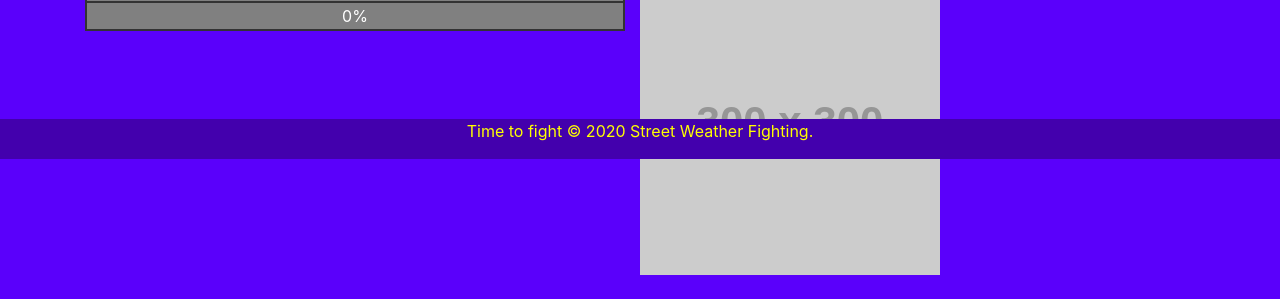
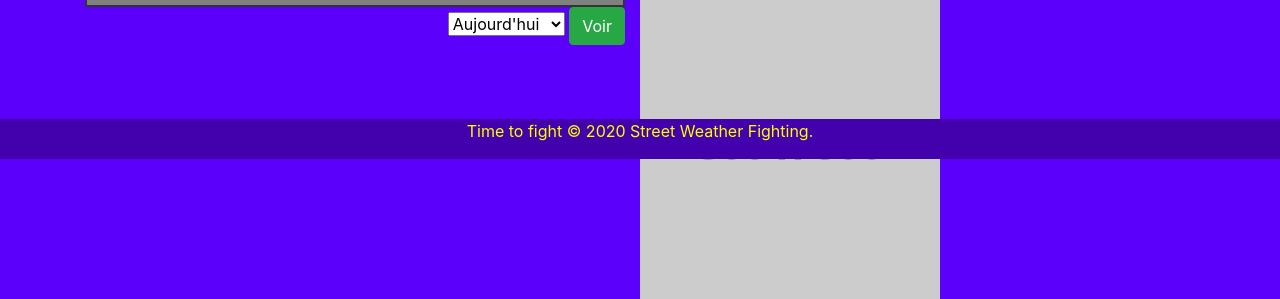
Before and after one commit to Tsorik/Street-Weather-Fighting, a Symfony app: template templates/details/index.html.twig in a window 1280 px wide. Shown: the part 641-940 px from the top of the page. Before the commit the page ends 916 px from the top, so only its background shows below. Run offline with Twig, Linux system fonts and the light colour scheme; the template is opened without the code that fills it, so the values that code supplies are empty; grey boxes labelled with a size stand in for pictures from a placeholder-image service; some libraries are stand-ins or nearby versions.

Commit message:
detail css

```diff
--- a/public/css/details.css
+++ b/public/css/details.css
@@ -1,3 +1,7 @@
+.weather_png{
+    width : 20%;
+}
+
 
 table{
     width: 100%;
@@ -35,3 +39,7 @@ tfoot {
     height: 300px;  /* The height is 300 pixels */
     width: 300px;  /* The width is the width of the web page */
    }
+
+#form_day{
+    text-align: right;
+}
--- a/public/css/versus.css
+++ b/public/css/versus.css
@@ -1,5 +1,9 @@
 #banniere-vs{
     border-bottom: black solid 2px;
+}
+
+.weather_png{
+    width : 25%;
 }
 
 table{
--- a/src/Controller/VersusController.php
+++ b/src/Controller/VersusController.php
@@ -19,10 +19,12 @@ class VersusController extends AbstractController
      */
     public function index(Request $request, EntityManagerInterface $manager, VersusRepository $versusRepository, VillesFranceFreeRepository $villesFranceFree)
     {
+        global $data_details;
+
         $city_name1 = $request->get('id1');
         $city_name2 = $request->get('id2');
 
-   /*      $city1 = $villesFranceFree->findBy(['villeSlug' => $city_name1]);
+        /*      $city1 = $villesFranceFree->findBy(['villeSlug' => $city_name1]);
         $city2 = $villesFranceFree->findBy(['villeSlug' => $city_name2]);
         $insee_num1 = $city1[0];
         $insee_num1 = substr($insee_num1->getvilleCodePostal(), 0,5);
@@ -101,6 +103,8 @@ class VersusController extends AbstractController
         return $this->render('versus/index.html.twig', [
             'city_name1' => $city_name_str1,
             'city_name2' => $city_name_str2,
+            'insee1' => $insee_num1,
+            'insee2' => $insee_num2,
             'tmax1' => $forecast1->tmax,
             'tmax2' => $forecast2->tmax,
             'tmin1' => $forecast1->tmin,
--- a/src/Entity/Comment.php
+++ b/src/Entity/Comment.php
@@ -4,9 +4,14 @@ namespace App\Entity;
 
 use App\Repository\CommentRepository;
 use Doctrine\ORM\Mapping as ORM;
+use Symfony\Bridge\Doctrine\Validator\Constraints\UniqueEntity;
+use Symfony\Component\Validator\Constraints as Assert;
 
 /**
  * @ORM\Entity(repositoryClass=CommentRepository::class)
+ * @UniqueEntity(
+ *     fields={"author", "content", "versus"},
+ * )
  */
 class Comment
 {
--- a/templates/asset_weather1.html.twig
+++ b/templates/asset_weather1.html.twig
@@ -1,21 +1,21 @@
 {% if weather1 == 0 %}
-	<img width="25%" src="{{ asset('build/images/0.png') }}"/><br>
+	<img class="weather_png" src="{{ asset('build/images/0.png') }}"/><br>
 {% elseif weather1 == 1 %}
-	<img width="25%" src="{{ asset('build/images/1.png') }}"/><br>
+	<img class="weather_png" src="{{ asset('build/images/1.png') }}"/><br>
 {% elseif weather1 >= 2 and weather1 <= 3 %}
-	<img width="25%" src="{{ asset('build/images/3.png') }}"/><br>
+	<img class="weather_png" src="{{ asset('build/images/3.png') }}"/><br>
 {% elseif weather1 >= 4 and weather1 <= 5 %}
-	<img width="25%" src="{{ asset('build/images/4.png') }}"/><br>
+	<img class="weather_png" src="{{ asset('build/images/4.png') }}"/><br>
 {% elseif weather1 >= 6 and weather1 <= 7 %}
-	<img width="25%" src="{{ asset('build/images/6.png') }}"/><br>
+	<img class="weather_png" src="{{ asset('build/images/6.png') }}"/><br>
 {% elseif weather1 >= 10 and weather1 <= 11 or weather1 >= 13 and weather1 <= 14 or weather1 == 16 or weather1 >= 40 and weather1 <= 41 or weather1 >= 43 and weather1 <= 44 or weather1 >= 46 and weather1 <= 47 or weather1 >= 210 and weather1 <= 211 %}
-	<img width="25%" src="{{ asset('build/images/10.png') }}"/><br>
+	<img class="weather_png" src="{{ asset('build/images/10.png') }}"/><br>
 {% elseif weather1 == 12 or weather1 == 15 or weather1 == 42 or weather1 == 45 or weather1 == 48 or weather1 == 212 %}
-	<img width="25%" src="{{ asset('build/images/12.png') }}"/><br>
+	<img class="weather_png" src="{{ asset('build/images/12.png') }}"/><br>
 {% elseif weather1 >= 60 and weather1 <= 78 or weather1 >= 220 and weather1 <= 232 %}
-	<img width="25%" src="{{ asset('build/images/60.png') }}"/><br>
+	<img class="weather_png" src="{{ asset('build/images/60.png') }}"/><br>
 {% elseif weather1 >= 100 and weather1 <= 142 %}
-	<img width="25%" src="{{ asset('build/images/100.png') }}"/><br>
+	<img class="weather_png" src="{{ asset('build/images/100.png') }}"/><br>
 {% elseif weather1 == 235 %}
-	<img width="25%" src="{{ asset('build/images/100.png') }}"/><br>
+	<img class="weather_png" src="{{ asset('build/images/100.png') }}"/><br>
 {% endif %}
--- a/templates/details/index.html.twig
+++ b/templates/details/index.html.twig
@@ -1,14 +1,16 @@
 {% extends 'base.html.twig' %}
 
-{% block title %}Hello DetailsController!{% endblock %}
+{% block title %}Hello DetailsController!
+{% endblock %}
 {% block stylesheets %}
-<link href="{{ asset('css/details.css') }}" type="text/css" rel="stylesheet">{% endblock %}
+	<link href="{{ asset('css/details.css') }}" type="text/css" rel="stylesheet">
+{% endblock %}
 {% block body %}
 	{% include ('mininavbar.html.twig') %}
 	<div class="container-fluid">
 		<div id="banniere-vs" class="row">
 			<div class="col-md-12 text-center my-4">
-            <img width="20%" src="{{ asset('build/images/4.png') }}" /><br>
+				{% include ('asset_weather1.html.twig') %}<br>
 				<h1>{{ city_name }}</h1>
 			</div>
 		</div>
@@ -25,35 +27,45 @@
 							<th class="middle_td">Température minimale</th>
 						</tr>
 						<tr>
-                        <td class="middle_td">8</td>
+							<td class="middle_td">{{ tmin }}</td>
 						</tr>
 						<tr>
 							<th class="middle_td">Température maximale</th>
 						</tr>
 						<tr>
-                        <td class="middle_td">20</td>
+							<td class="middle_td">{{ tmax }}</td>
 						</tr>
 						<tr>
 							<th class="middle_td">Temps d'ensoleillement</th>
 						</tr>
 						<tr>
-                        <td class="middle_td">10h</td>
+							<td class="middle_td">{{ sunhours }}h</td>
 						</tr>
 						<tr>
-                        <th class="middle_td">wind</th>
+							<th class="middle_td">Probabilité de rafale superieur à 70km/h</th>
 						</tr>
 						<tr>
-                        <td class="middle_td">40km/h</td>
+							<td class="middle_td">{{ probawind }}%</td>
 						</tr>
 						<tr>
-                        <th class="middle_td">rain</th>
+							<th class="middle_td">Probabilité de pluie</th>
 						</tr>
 						<tr>
-                        <td class="middle_td">0%</td>
+							<td class="middle_td">{{ probarain }}%</td>
 						</tr>
 					</tbody>
 				</table>
+				<form id="form_day" action="{{ path('details', { 'slug': slug, 'insee': insee }) }}" method="post">
+					<select name="weather_date">
+						<option value="0" selected>Aujourd'hui</option>
+						<option value="1">Demain</option>
+						<option value="2">Dans 2 jours</option>
+						<option value="3">Dans 3 jours</option>
+					</select>
+					<button type="submit" class="btn btn-success">Voir</button>
+				</form>
 			</div>
+			{# Google map #}
 			<div class="col-6">
 				<div class="row">
 					<div id="map"></div>
@@ -61,28 +73,21 @@
 						var lat = {{ lat | json_encode() }}
 						var lng = {{ lng | json_encode() }}
 						// Initialize and add the map
-                    function initMap() {
-                        // The location of Uluru
+						function initMap() { // The location of Uluru
 						var uluru = {
 						lat: lat,
 						lng: lng
 						};
 						// The map, centered at Uluru
-                        var map = new google.maps.Map(
-                            document.getElementById('map'), {
+						var map = new google.maps.Map(document.getElementById('map'), {
 						zoom: 8,
 						center: uluru
 						});
 						// The marker, positioned at Uluru
-                        var marker = new google.maps.Marker({
-                            position: uluru,
-                            map: map
-                        });
+						var marker = new google.maps.Marker({position: uluru, map: map});
 						}
 					</script>
-                <script defer
-                    src="https://maps.googleapis.com/maps/api/js?key=AIzaSyCjhy053n06QVeaZgECBwicZIlvg9qDVrI&callback=initMap">
-                </script>
+					<script defer src="https://maps.googleapis.com/maps/api/js?key=AIzaSyCjhy053n06QVeaZgECBwicZIlvg9qDVrI&callback=initMap"></script>
 				</div>
 				<div class="row">
 					<img src="http://fakeimg.pl/300/">
--- a/templates/versus/index.html.twig
+++ b/templates/versus/index.html.twig
@@ -11,10 +11,10 @@
 		<div id="banniere-vs" class="row">
 			<div class="col-md-6 text-center my-4">
 				{% include ('asset_weather1.html.twig') %}
-				<h1><a class="details_name" href="{{ path('details', { 'slug': city_name1 }) }}">{{ city_name1 }}</a></h1>
+				<h1><a class="details_name" href="{{ path('details', { 'slug': city_name1, 'insee': insee1 }) }}">{{ city_name1 }}</a></h1>
 			</div>
 			<div class="col-md-6 text-center my-4">
-				<h1><a class="details_name" href="{{ path('details', { 'slug': city_name2 }) }}">{{ city_name2 }}</a></h1>
+				<h1><a class="details_name" href="{{ path('details', { 'slug': city_name2, 'insee': insee2 }) }}">{{ city_name2 }}</a></h1>
 				{% include ('asset_weather2.html.twig') %}
 			</div>
 		</div>
```
Also changed, not shown: src/Controller/DetailsController.php (+29 -7 lines), templates/asset_weather2.html.twig (+10 -10 lines). Lines whose indentation alone changed are shown as unchanged.
